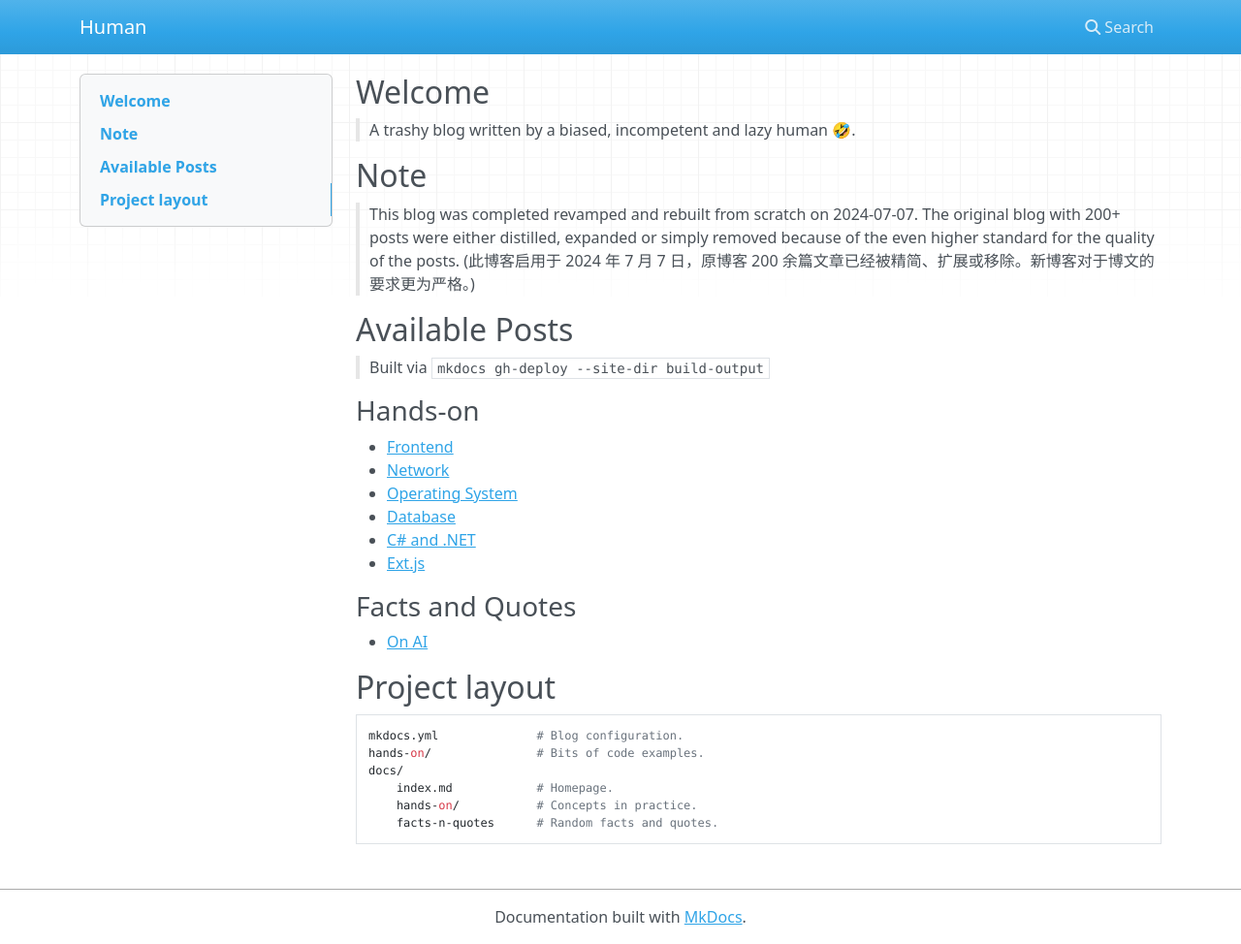
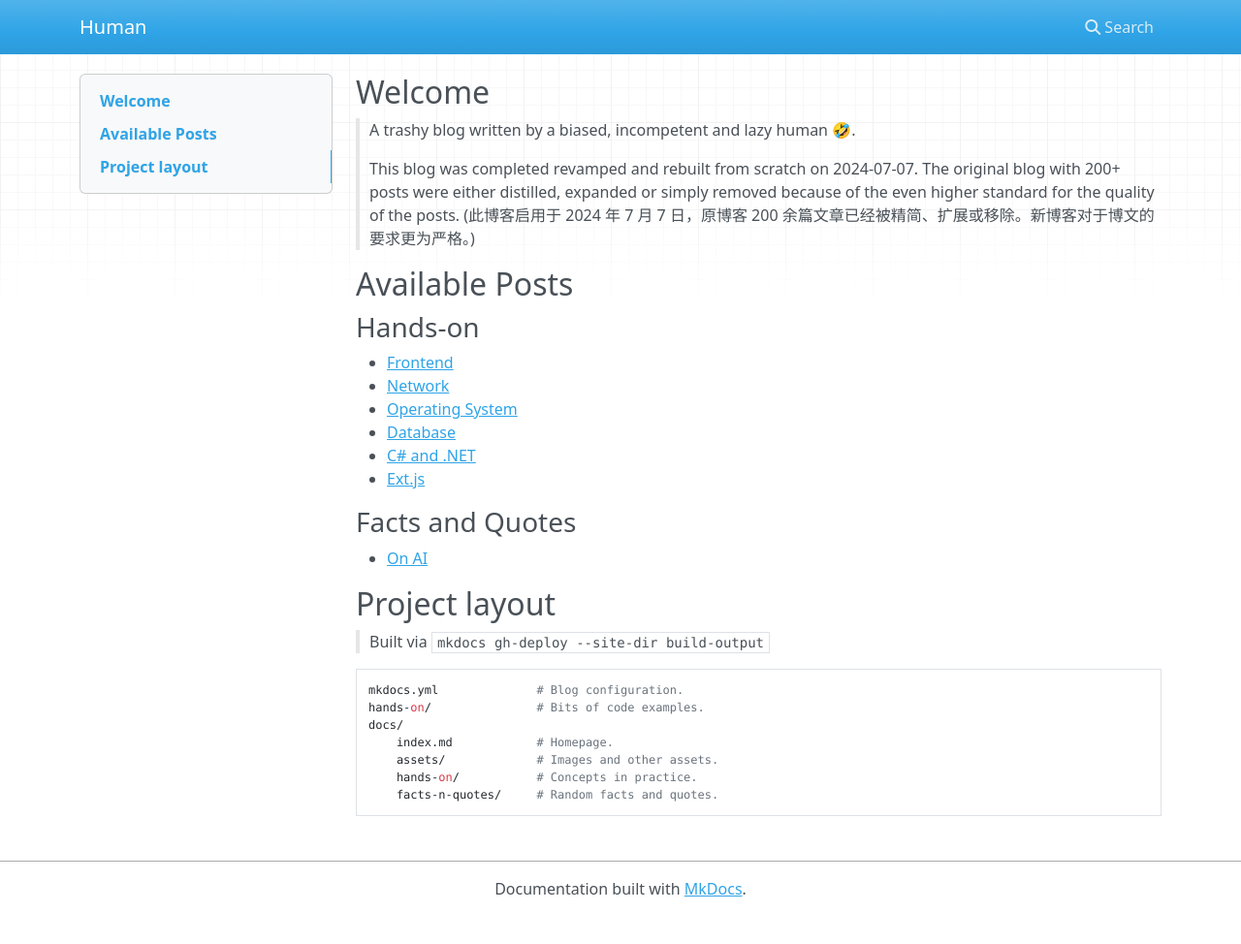
Before and after one commit to codingEzio/codingEzio.github.io, an MkDocs documentation site: the page built from docs/index.md, in a window 1280 px wide and 974 px high. Shown: the whole window at 97% size. Built offline with MkDocs 1.6.1, drawn with Linux system fonts in a browser that asks for light colours; nearby versions of some CDN libraries.

Commit message:
refactor+style: Make the homepage structure cleaner

```diff
--- a/docs/index.md
+++ b/docs/index.md
@@ -1,14 +1,10 @@
 ## Welcome
 
 > A trashy blog written by a biased, incompetent and lazy human 🤣.
-
-## Note
-
+>
 > This blog was completed revamped and rebuilt from scratch on 2024-07-07. The original blog with 200+ posts were either distilled, expanded or simply removed because of the even higher standard for the quality of the posts. (此博客启用于 2024 年 7 月 7 日，原博客 200 余篇文章已经被精简、扩展或移除。新博客对于博文的要求更为严格。)
 
 ## Available Posts
-
-> Built via `mkdocs gh-deploy --site-dir build-output`
 
 ### Hands-on
 
@@ -25,9 +21,12 @@
 
 ## Project layout
 
+> Built via `mkdocs gh-deploy --site-dir build-output`
+
     mkdocs.yml              # Blog configuration.
     hands-on/               # Bits of code examples.
     docs/
         index.md            # Homepage.
+        assets/             # Images and other assets.
         hands-on/           # Concepts in practice.
-        facts-n-quotes      # Random facts and quotes.
+        facts-n-quotes/     # Random facts and quotes.
```
